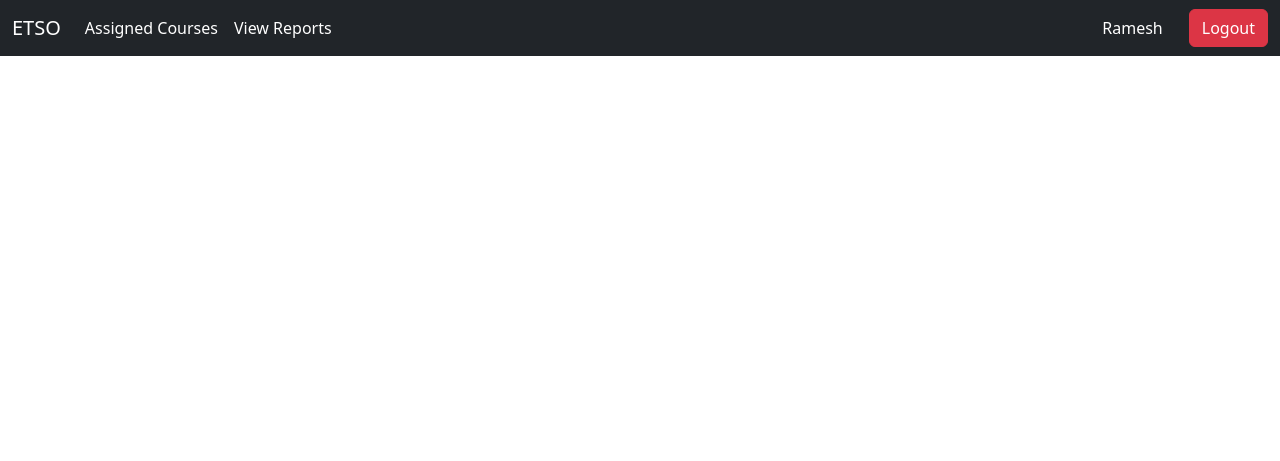
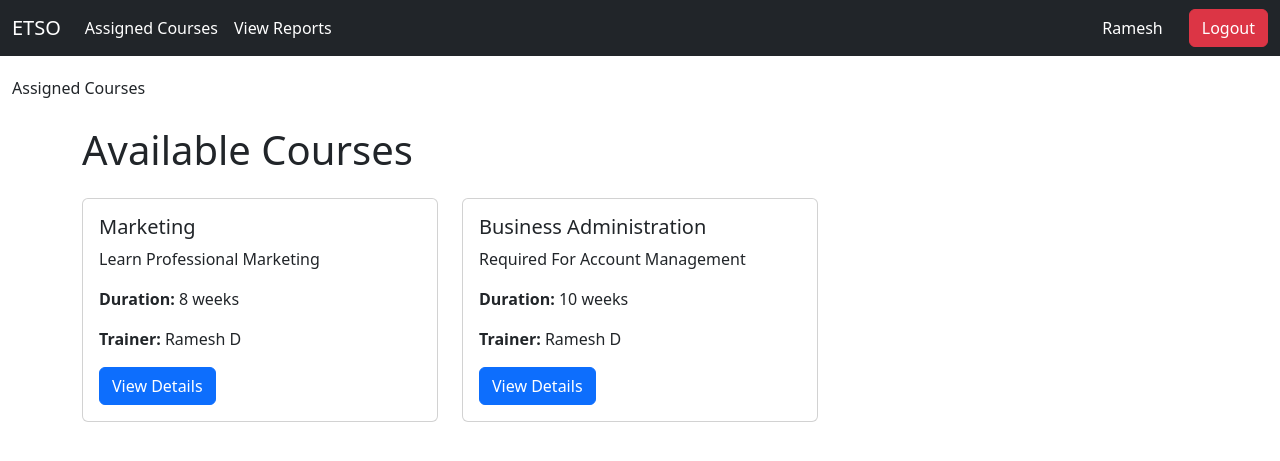
Before and after one commit to CharanTeja-6825/ETOS1, a Django app: page /employee/courses/ in a window 1280 px wide. Shown: the top 461 px of the page. Run offline with Django 5.2, Linux system fonts and the light colour scheme; a user stored in the database is signed in; data comes from the database, SQL or seed files in the repository; both versions use the stored data as it was after the commit.

Commit message:
Employee Modules

```diff
--- a/employee/urls.py
+++ b/employee/urls.py
@@ -9,5 +9,5 @@ urlpatterns = [
   path('profile/password/', views.update_password, name='update_password'),
   path('profile/', views.profile_page, name='profile_page'),
   path('courses/', views.course_list, name='course_list'),
-  #path('course/<int:id>/', views.course_detail, name='course_detail'),
+  path('course/<int:course_id>/', views.course_detail, name='course_detail'),
 ]
--- a/employee/views.py
+++ b/employee/views.py
@@ -1,7 +1,7 @@
 from django.contrib import messages
 from django.contrib.auth import update_session_auth_hash
 from django.contrib.auth.decorators import login_required
-from django.shortcuts import render, redirect
+from django.shortcuts import render, redirect, get_object_or_404
 from django.contrib.auth.models import User
 from .forms import ProfileForm, UpdatePasswordForm
 from django.apps import apps
@@ -50,4 +50,11 @@ def profile_page(request):
 def course_list(request):
     Course = apps.get_model('admin_app', 'Course')
     courses = Course.objects.all()
-    return render(request, 'employee/employee_navbar.html', {'courses': courses})
+    print(courses)  # Add this line to see what courses are retrieved
+    return render(request, 'employee/assigned_courses.html', {'courses': courses})
+
+@login_required
+def course_detail(request, course_id):  # Ensure this accepts course_id
+    Course = apps.get_model('admin_app', 'Course')
+    course = get_object_or_404(Course, id=course_id)  # Fetch the specific course by ID
+    return render(request, 'employee/course_details.html', {'course': course})
--- a/templates/employee/assigned_courses.html
+++ b/templates/employee/assigned_courses.html
@@ -3,7 +3,7 @@
 <head>
     <meta charset="UTF-8">
     <meta name="viewport" content="width=device-width, initial-scale=1.0">
-    <title>LMS - Course List</title>
+    <title>Course List</title>
     <script src="https://cdn.jsdelivr.net/npm/bootstrap@5.3.3/dist/js/bootstrap.bundle.min.js" integrity="sha384-YvpcrYf0tY3lHB60NNkmXc5s9fDVZLESaAA55NDzOxhy9GkcIdslK1eN7N6jIeHz" crossorigin="anonymous"></script>
     <link href="https://cdn.jsdelivr.net/npm/bootstrap@5.3.3/dist/css/bootstrap.min.css" rel="stylesheet" integrity="sha384-QWTKZyjpPEjISv5WaRU9OFeRpok6YctnYmDr5pNlyT2bRjXh0JMhjY6hW+ALEwIH" crossorigin="anonymous">
     <style>
@@ -16,23 +16,16 @@
     {% include 'employee/employee_navbar.html' %}
     <!-- Navbar -->
         <div class="container-fluid">
-            <a class="navbar-brand" href="{% url 'homepage' %}">LMS</a>
+            <a class="navbar-brand" href="{% url 'employee:homepage_employee' %}">Assigned Courses</a>
             <button class="navbar-toggler" type="button" data-bs-toggle="collapse" data-bs-target="#navbarNav" aria-controls="navbarNav" aria-expanded="false" aria-label="Toggle navigation">
                 <span class="navbar-toggler-icon"></span>
             </button>
             <div class="collapse navbar-collapse" id="navbarNav">
                 <ul class="navbar-nav me-auto mb-2 mb-lg-0">
                     <li class="nav-item">
-                        <a class="nav-link active" aria-current="page" href="{% url 'course_list' %}">Courses</a>
+                        <a class="nav-link active" aria-current="page" href="{% url 'employee:course_list' %}">Courses</a>
                     </li>
                 </ul>
-                <div class="d-flex">
-                    {% if user.is_authenticated %}
-                        <a class="btn btn-outline-light" href="{% url 'logout' %}">Logout</a>
-                    {% else %}
-                        <a class="btn btn-outline-light" href="{% url 'login' %}">Login</a>
-                    {% endif %}
-                </div>
             </div>
         </div>
 
@@ -50,7 +43,7 @@
                         <p class="card-text">{{ course.description|truncatewords:20 }}</p>
                         <p><strong>Duration:</strong> {{ course.duration }} weeks</p>
                         <p><strong>Trainer:</strong> {{ course.trainer.get_full_name }}</p>
-                        <a href="{% url 'course_detail' course.id %}" class="btn btn-primary">View Details</a>
+                        <a href="{% url 'employee:course_detail' course.id %}" class="btn btn-primary">View Details</a>
                     </div>
                 </div>
             </div>
```
Also changed, not shown: templates/employee/course_details.html (added, +26 -0 lines), db.sqlite3.
